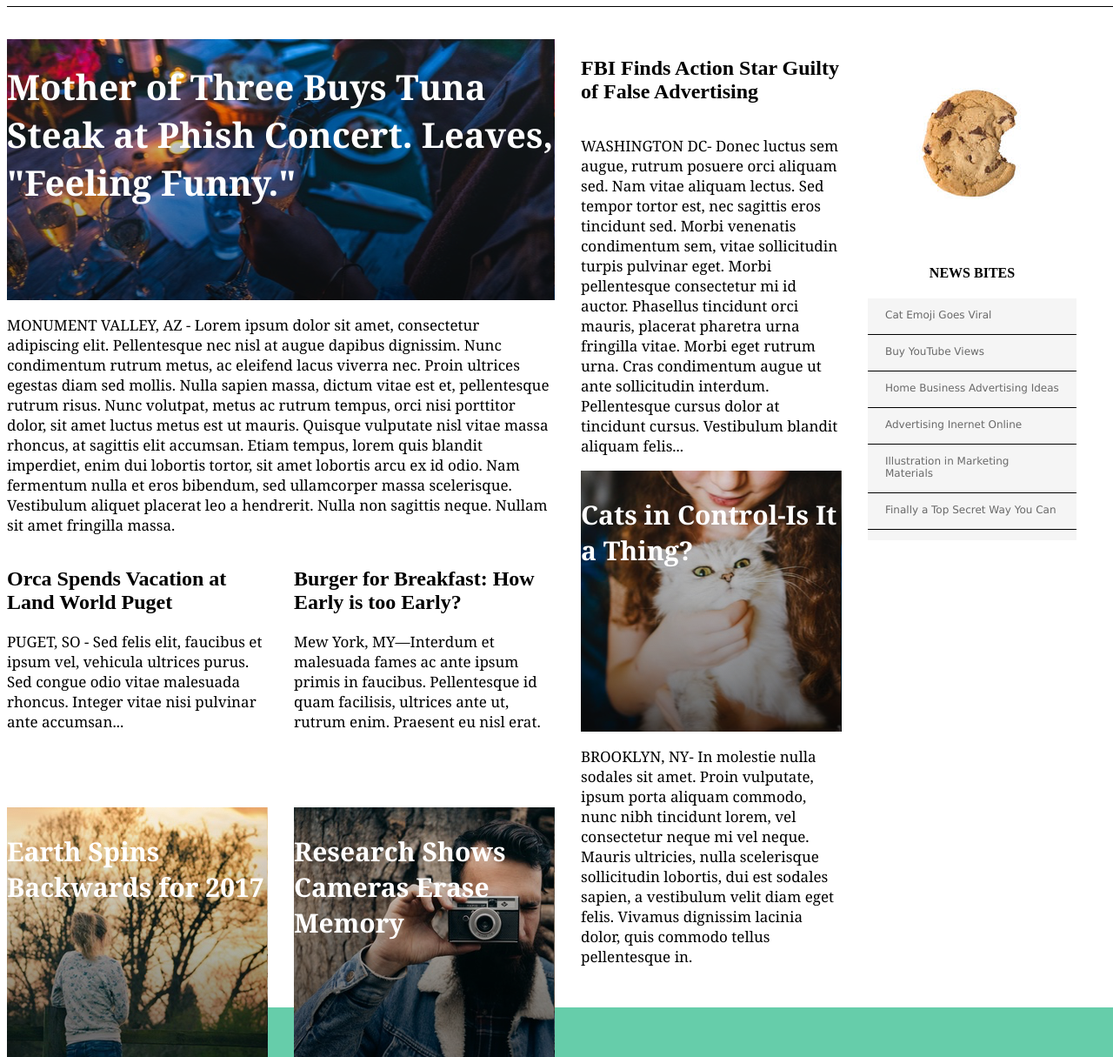
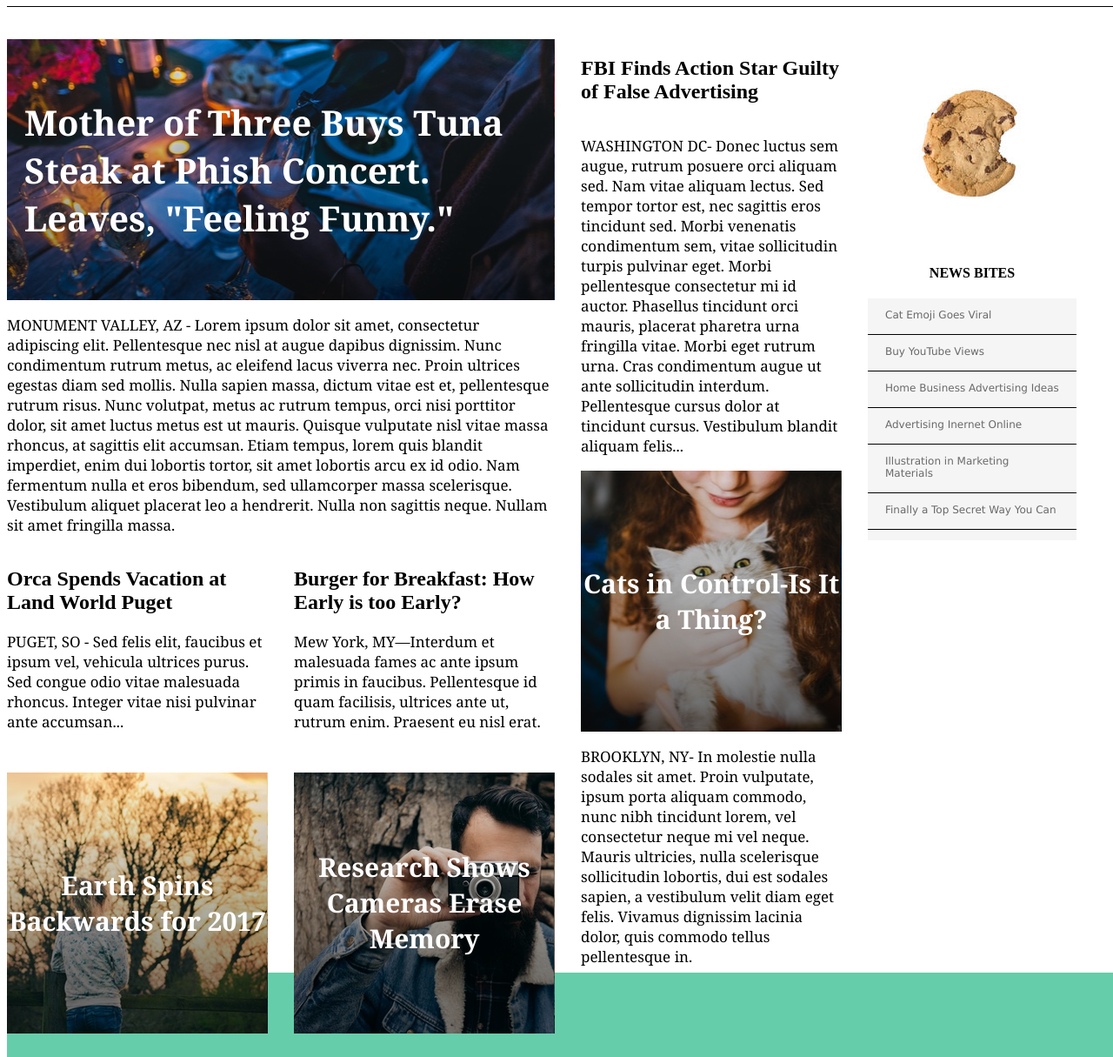
Before and after one commit to erikanso/MyTimes, a plain HTML site: page index.html in a window 1280 px wide. Shown: the part 73-1288 px from the top of the page at 87% size. Drawn offline with Linux system fonts and the light colour scheme.

Commit message:
Center text on photo stories

```diff
--- a/resources/style.css
+++ b/resources/style.css
@@ -83,11 +83,13 @@ h1 {
   background-image: url("../resources/images/main.png");
   display: inline-flex;
   height: 300px;
+  align-items: center;
+  padding-left: 20px;
 
 }
 
 .story {
-  padding-bottom: 70px;
+  padding-bottom: 30px;
 }
 
 .columns-below {
@@ -99,12 +101,20 @@ h1 {
 .photo-story-1 {
   background-image: url("../resources/images/fall.png");
   height: 300px;
+  display: flex;
+  align-items: center;
+  text-align: center;
 }
 
 .photo-story-2 {
   background-image: url("../resources/images/cameraman.png");
   height: 300px;
+  display: flex;
+  align-items: center;
+  text-align: center;
 }
+
+/* Columns below Main Story */
 
 .column-1,
 .column-2 {
@@ -117,6 +127,9 @@ h1 {
 .photo-story-3 {
   background-image: url("../resources/images/cat.png");
   height: 300px;
+  display: flex;
+  align-items: center;
+  text-align: center;
 }
 
 .other-stories {
```
